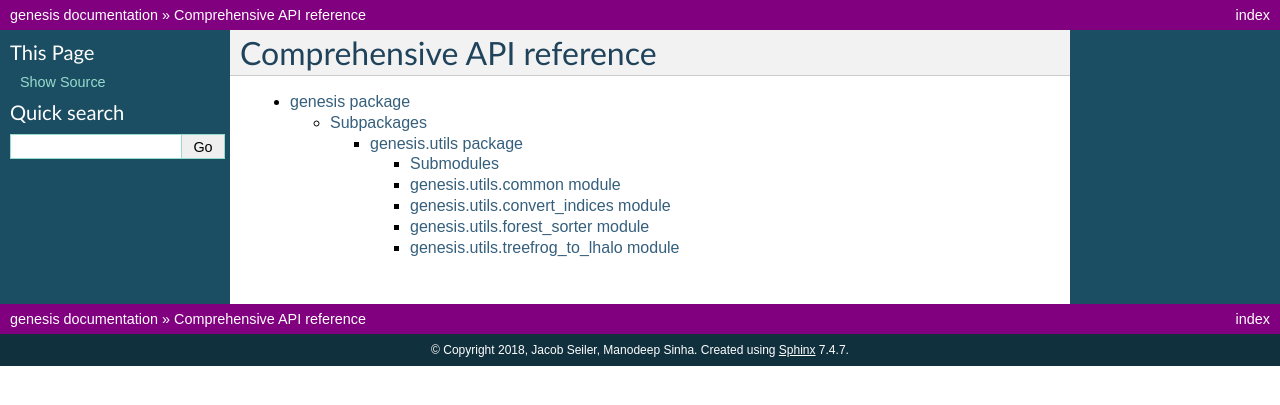
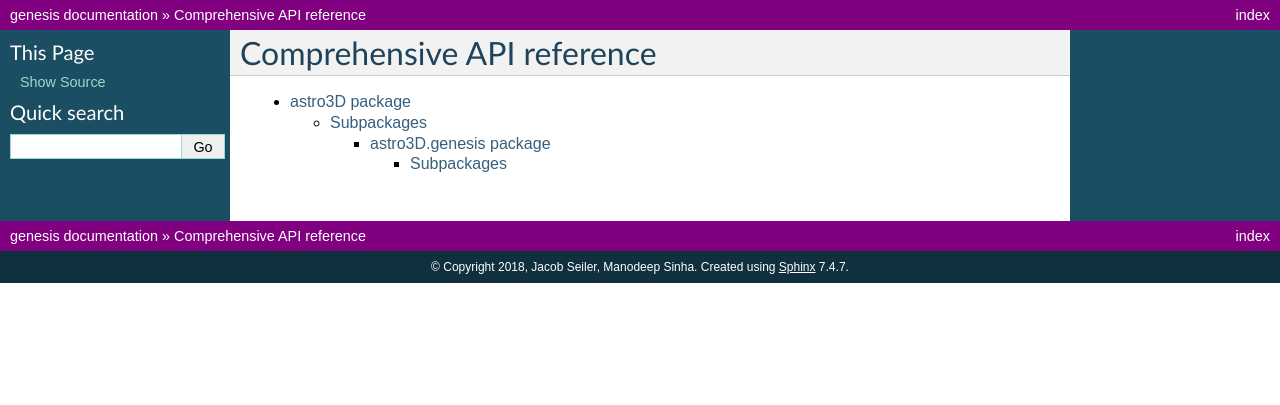
Before and after one commit to manodeep/genesis, a Sphinx documentation site: the page built from docs/source/api/modules.rst, in a window 1280 px wide. Shown: the top 405 px of the page. Built offline with Sphinx 7.4.7, drawn with Linux system fonts in a browser that asks for light colours.

Commit message:
Updated docs for new structure [ci skip]

```diff
--- a/docs/source/api/genesis.rst
+++ b/docs/source/api/astro3D.rst
@@ -1,7 +1,7 @@
-genesis package
+astro3D package
 ===============
 
-.. automodule:: genesis
+.. automodule:: astro3D
     :members:
     :undoc-members:
     :show-inheritance:
@@ -11,4 +11,4 @@ Subpackages
 
 .. toctree::
 
-    genesis.utils
+    astro3D.genesis
--- a/docs/source/api/modules.rst
+++ b/docs/source/api/modules.rst
@@ -4,4 +4,4 @@ Comprehensive API reference
 .. toctree::
    :maxdepth: 4
 
-   genesis
+   astro3D
--- a/docs/source/index.rst
+++ b/docs/source/index.rst
@@ -10,4 +10,4 @@ Welcome to genesis's documentation!
    :maxdepth: 1
 
    utilities
-   api/genesis
+   api/astro3D
```
Also changed, not shown: docs/source/api/astro3D.genesis.rst (added, +14 -0 lines), docs/source/api/astro3D.genesis.utils.rst (added, +42 -0 lines), docs/source/api/genesis.utils.rst (deleted, +0 -42 lines), 1 other file.
